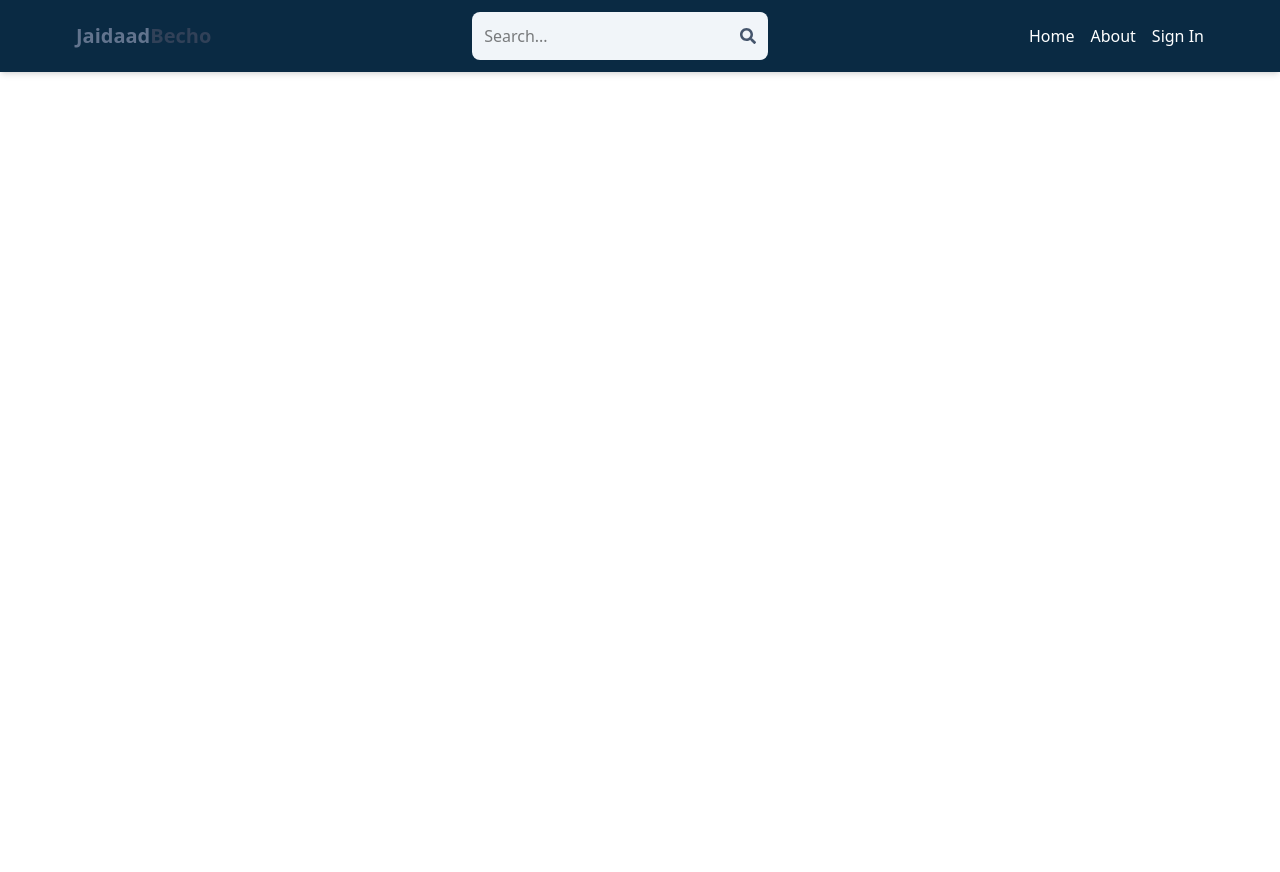
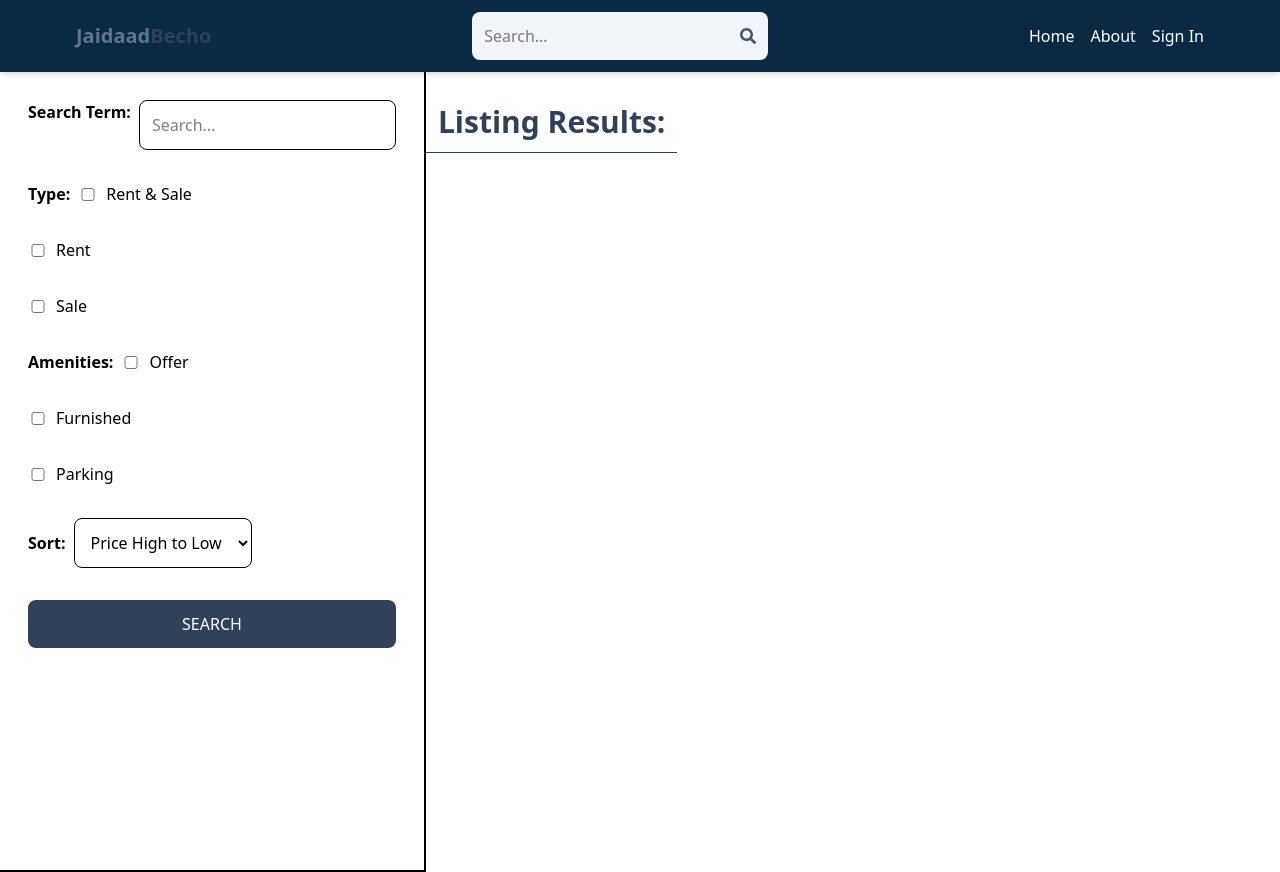
Before and after one commit to AmeerHamza73537/Real-Estate-Project, a React (Vite) app in the folder client/: page /search in a window 1280 px wide. Before the commit the page ends 800 px from the top, so only its background shows below. Built offline with nearby package versions, Linux system fonts and the light colour scheme.

Commit message:
Created Search Page UI

```diff
--- a/client/src/App.jsx
+++ b/client/src/App.jsx
@@ -11,7 +11,7 @@
 import CreateListing from './pages/createListing.jsx'
 import UpdateListing from './pages/UpdateListing.jsx'
 import Listing from './pages/Listing.jsx'
-
+import Search from './pages/Search.jsx'
 export default function App() {
   return (
     <BrowserRouter>
@@ -23,6 +23,7 @@
         <Route path='/about' element={<About/>}/>
         <Route path='/sign-up' element={<SignUp/>}/>
         <Route path='/listing/:listingId' element={<Listing/>}/>
+        <Route path='/search' element={<Search/>}/>
         <Route element={<PrivateRoute/>}>
           <Route path='/profile' element={<Profile/>}/>
           <Route path='/create-listing' element={<CreateListing/>}/>
--- a/client/src/components/header.jsx
+++ b/client/src/components/header.jsx
@@ -1,26 +1,35 @@
 import React from 'react'
 import { FaSearch } from 'react-icons/fa'
-import { Link, Navigate, useNavigate } from 'react-router-dom'
+import { Link, useNavigate, useLocation } from 'react-router-dom'
 import { useSelector } from 'react-redux'
 import { useState, useEffect } from 'react'
 
-const Header = () => {
-  const {currentUser} = useSelector(state => state.user)
-  const {searchTerm, setSearchTerm} = useState('')
+export default function Header() {
+  const {currentUser} = useSelector((state) => state.user)
+  const [searchTerm, setSearchTerm] = useState('')
   const navigate = useNavigate()
+  const location = useLocation()
   console.log(currentUser);
 
   const handleSubmit = (e)=>{
     e.preventDefault()
-    const urlParams = new URLSearchParams(window.location.search)
-    urlParams.set('searchTerm', searchTerm)
-    const searchQuery = urlParams.toString()
-    navigate(`/search/${searchQuery}`)
+    const term = searchTerm.trim()
+    if(!term) return
+
+    navigate(`/search?searchTerm=${encodeURIComponent(term)}`)
   }
+
+  // const handleSubmit = (e)=>{
+  //   e.preventDefault()
+  //   const params = new URLSearchParams()
+  //   if (searchTerm && searchTerm.trim() !== '') params.set('searchTerm', searchTerm.trim())
+  //   navigate(`/search?${params.toString()}`)
+  // }
+
 
   useEffect(()=>{
     const urlParams = new URLSearchParams(window.location.search)
-    const searchTermFromUrl = urlParams.toString()
+    const searchTermFromUrl = urlParams.get('searchTerm')
     if(searchTermFromUrl){
       setSearchTerm(searchTermFromUrl)
     }
@@ -78,4 +87,3 @@
     </header>
   )
 }
-export default Header
--- /dev/null
+++ b/client/src/pages/Search.jsx
@@ -0,0 +1,115 @@
+// import React, { useEffect, useState } from 'react'
+// import { useLocation, Link } from 'react-router-dom'
+
+// export default function Search(){
+//   const location = useLocation()
+//   const [listings, setListings] = useState([])
+//   const [loading, setLoading] = useState(false)
+//   const [error, setError] = useState(false)
+
+//   useEffect(()=>{
+//     const fetchListings = async ()=>{
+//       try{
+//         setLoading(true)
+//         const res = await fetch(`/api/listing/get${location.search}`)
+//         if(!res.ok) throw new Error('Failed fetching')
+//         const data = await res.json()
+//         setListings(Array.isArray(data)? data : [])
+//         setLoading(false)
+//         setError(false)
+//       }catch(err){
+//         console.error('Search fetch error', err)
+//         setError(true)
+//         setLoading(false)
+//       }
+//     }
+//     fetchListings()
+//   },[location.search])
+
+//   const params = new URLSearchParams(location.search)
+//   const searchTerm = params.get('searchTerm') || ''
+
+//   return (
+//     <main className="p-4 max-w-4xl mx-auto">
+//       <h1 className="text-2xl font-semibold mb-4">Search results for "{searchTerm}"</h1>
+//       {loading && <p>Loading...</p>}
+//       {error && <p className="text-red-600">Error loading listings.</p>}
+//       {!loading && !error && listings.length === 0 && (
+//         <p className="text-gray-600">No listings found.</p>
+//       )}
+//       <div className="grid gap-4">
+//         {listings.map(l => (
+//           <Link key={l._id} to={`/listing/${l._id}`} className="border rounded p-4 flex gap-4 items-center">
+//             {l.imageUrls && l.imageUrls[0] && <img src={l.imageUrls[0]} alt={l.name} className="w-24 h-16 object-cover rounded" />}
+//             <div>
+//               <h3 className="font-semibold">{l.name}</h3>
+//               <p className="text-sm text-gray-600">{l.address}</p>
+//             </div>
+//           </Link>
+//         ))}
+//       </div>
+//     </main>
+//   )
+// }
+
+import React from 'react'
+
+export default function Search() {
+  return (
+    <div className='flex flex-col md:flex-row'>
+      <div className='p-7 border-b-2 md:border-r-2 md:min-h-screen'>
+        <form className='flex flex-col gap-8'>
+            <div className='flex ites-center gap-2'>
+                <label className='whitespace-nowrap font-semibold'>Search Term:</label>
+                <input
+                    type="text"
+                    placeholder='Search...'
+                    className='border rounded-lg p-3 w-full'
+                />
+            </div>
+            <div className="flex gap-2 flex-wrap items-center">
+                <label className='font-semibold'>Type:</label>
+                <input type="checkbox" id="all" className='w-5' />
+                <span>Rent & Sale</span>
+            </div>
+            <div className="flex gap-2 flex-wrap items-center">
+                <input type="checkbox" id="rent" className='w-5' />
+                <span>Rent</span>
+            </div>
+            <div className="flex gap-2 flex-wrap items-center">
+                <input type="checkbox" id="sale" className='w-5' />
+                <span>Sale</span>
+            </div>
+            <div className="flex gap-2 flex-wrap items-center">
+                <label className='font-semibold'>Amenities:</label>
+                <input type="checkbox" id="offer" className='w-5' />
+                <span>Offer</span>
+            </div>
+            <div className="flex gap-2 flex-wrap items-center">
+                <input type="checkbox" id="furnished" className='w-5' />
+                <span>Furnished</span>
+            </div>
+            <div className="flex gap-2 flex-wrap items-center">
+                <input type="checkbox" id="parking" className='w-5' />
+                <span>Parking</span>
+            </div>
+            <div className="flex items-center gap-2">
+                <label className='font-semibold'>Sort:</label>
+                <select id="sort_order" className='border rounded-lg p-3'>
+                    <option value="">Price High to Low</option>
+                    <option value="">Price Low to High</option>
+                    <option value="">Latest</option>
+                    <option value="">Oldest</option>
+                </select>
+            </div>
+            <button className='bg-slate-700 text-white p-3 rounded-lg uppercase hover:opacity-95'>
+                Search
+            </button>
+        </form>
+      </div>
+      <div className=''>
+        <h1 className='text-3xl font-semibold border-b p-3 text-slate-700 mt-5'>Listing Results:</h1>
+      </div>
+    </div>
+  )
+}
```
Also changed, not shown: 1 other file (tests, documents, lock files or other folders).
